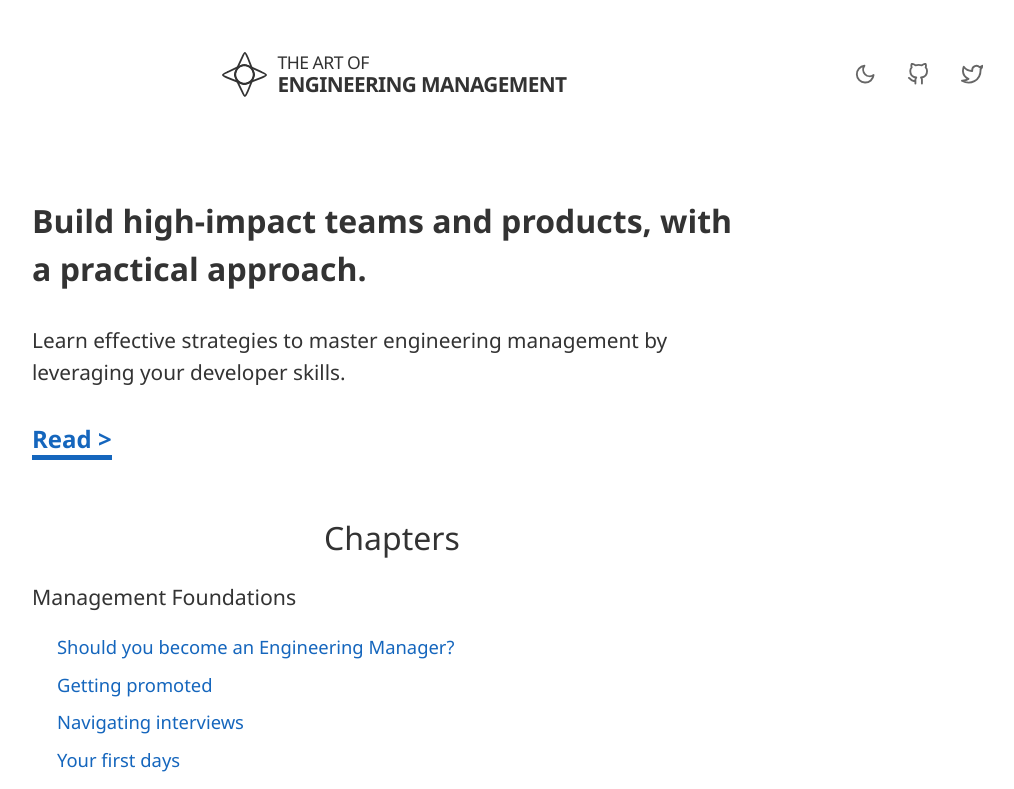
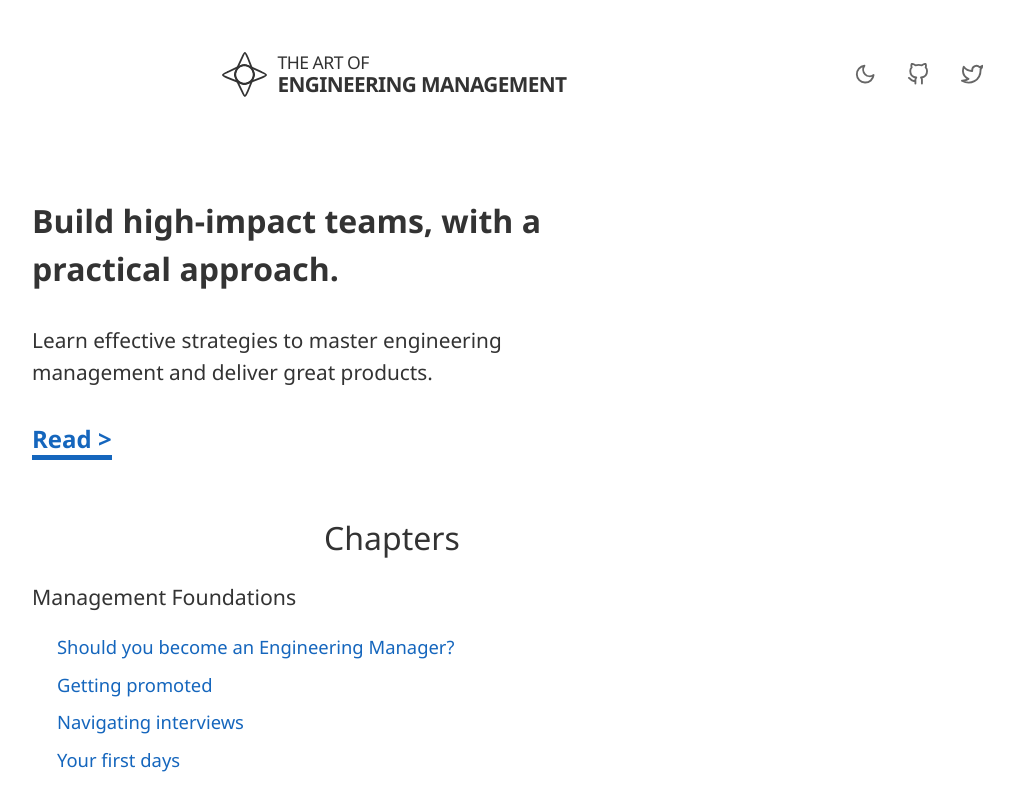
Before and after one commit to JampaUchoa/the-art-of-engineering-management, a Next.js app: page / in a window 1280 px wide. Shown: the top 789 px of the page, without its empty margins (248-1262 px from the left). Built offline with nearby package versions, Linux system fonts and the light colour scheme.

Commit message:
improve intro text

```diff
--- a/src/app/_components/intro/intro.scss
+++ b/src/app/_components/intro/intro.scss
@@ -4,6 +4,9 @@
     h2 {
         font-size: 2em;
         text-wrap: pretty;
+    }
+    p{
+        text-wrap: balance;
     }
 
     .container {
--- a/src/app/_components/intro/intro.tsx
+++ b/src/app/_components/intro/intro.tsx
@@ -10,10 +10,10 @@ export default function Intro() {
     <div className="home-page">
       <div className="intro-text">
         <h2>
-          Build high-impact teams and products, with a practical approach.
+          Build high-impact teams, with a practical approach.
         </h2>
         <p>
-          Learn effective strategies to master engineering management by leveraging your developer skills.
+          Learn effective strategies to master engineering management and deliver great products.
         </p>
       </div>
       <div className="buttons intro-text">
```
